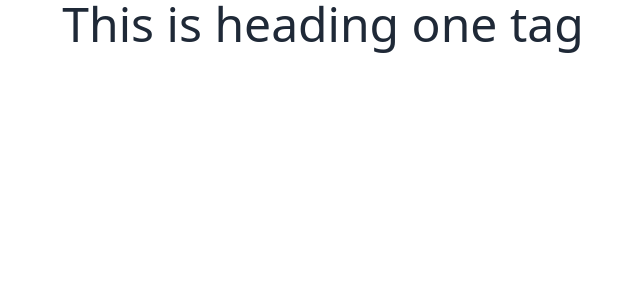
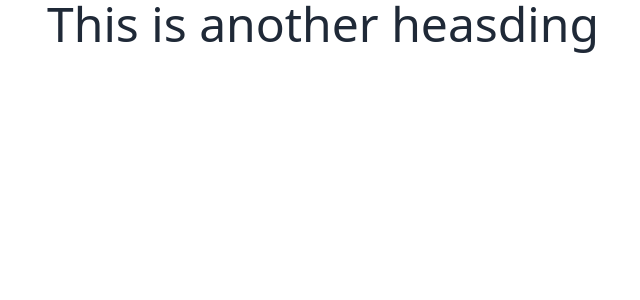
Before and after one commit to tnayem/soloSphere, a React (Vite) app in the folder client/: page / in a window 1280 px wide. Shown: the top 300 px of the page, without its empty margins (317-957 px from the left). Built offline with nearby package versions, Linux system fonts and the light colour scheme.

Commit message:
change heading for test

```diff
--- a/client/src/App.jsx
+++ b/client/src/App.jsx
@@ -8,7 +8,7 @@ function App() {
 
   return (
     <>
-     <h1 className='text-5xl text-center'>This is heading one tag</h1>
+     <h1 className='text-5xl text-center'>This is another heasding</h1>
     </>
   )
 }
```
